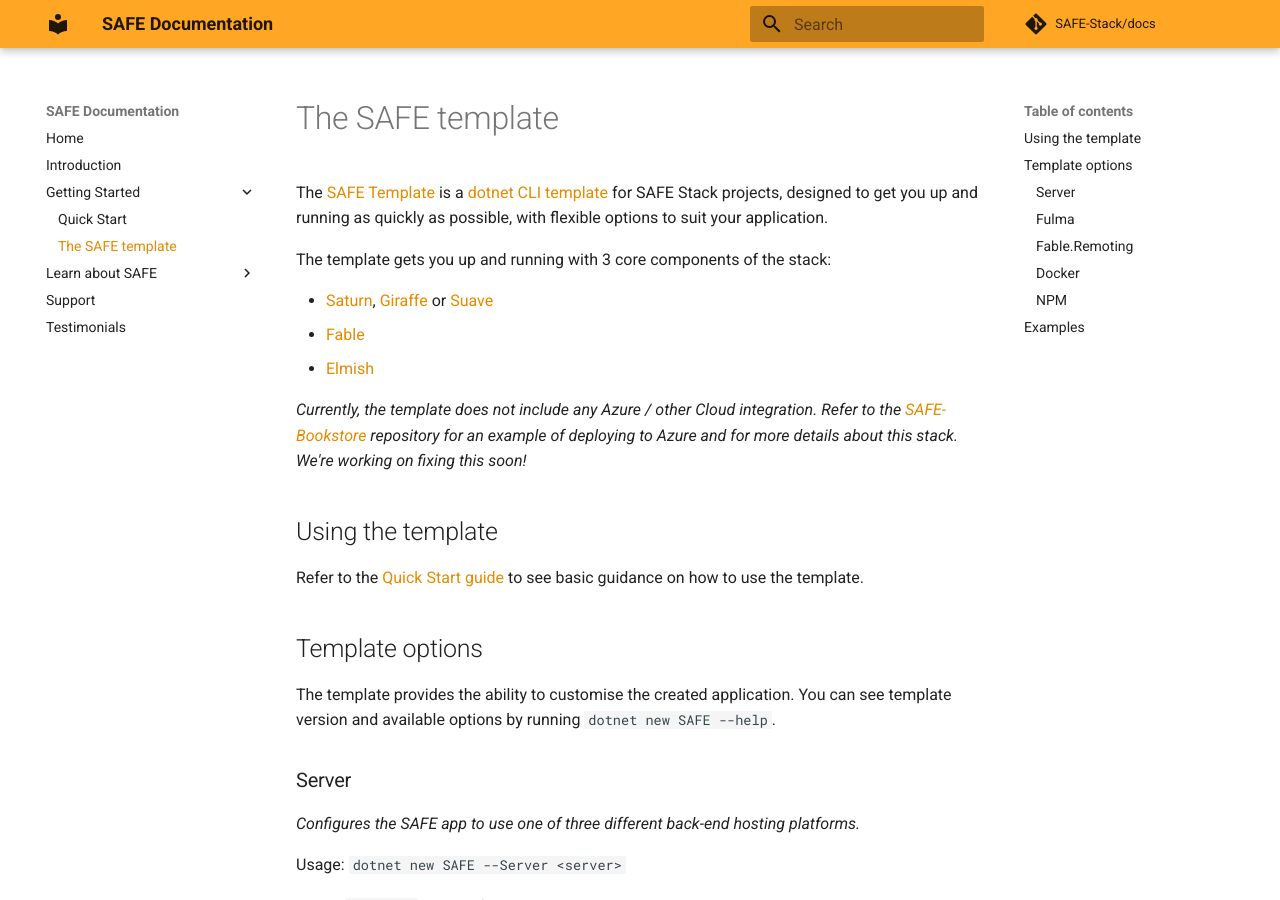
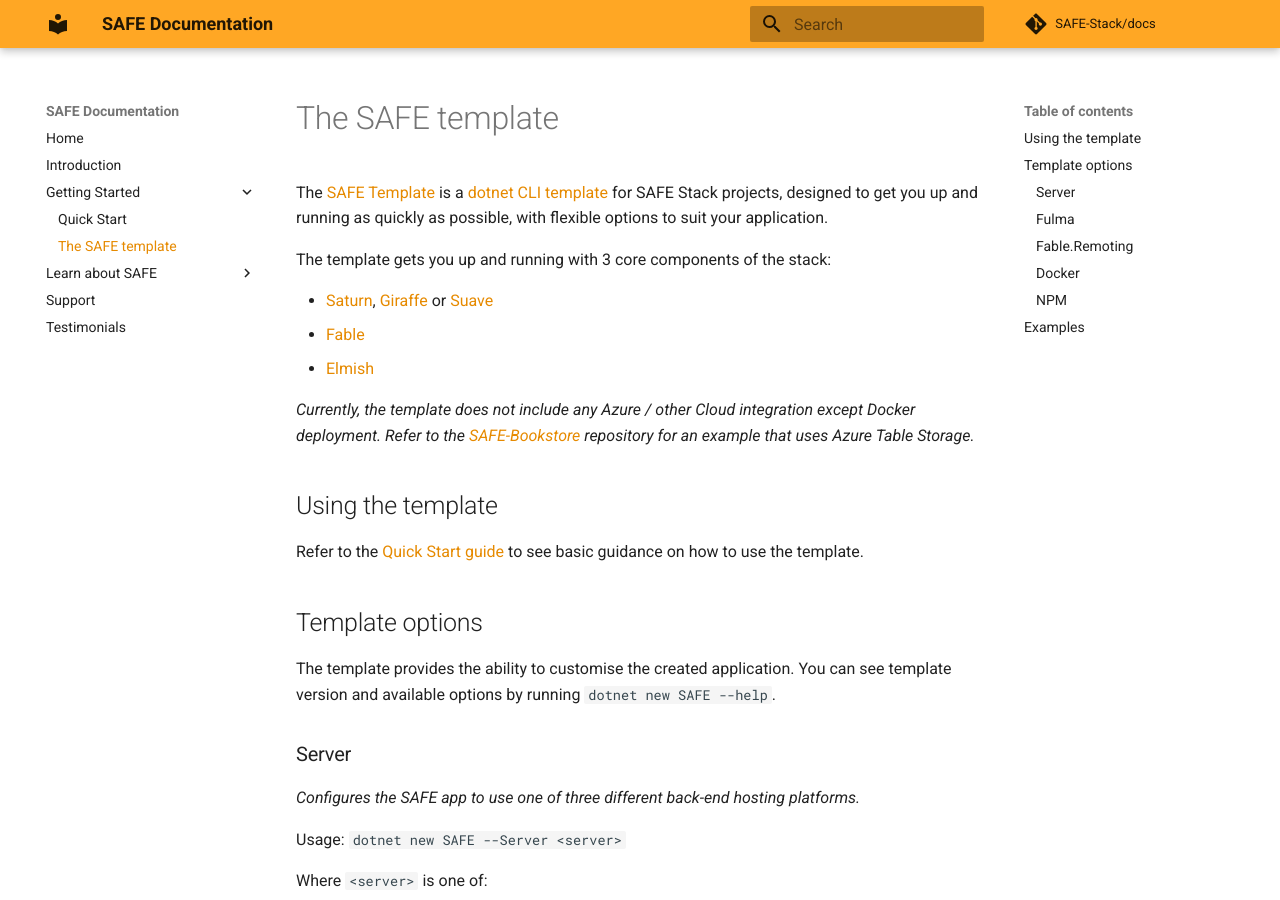
Before and after one commit to SAFE-Stack/docs, an MkDocs documentation site: the page built from docs/safe-template.md, in a window 1280 px wide and 900 px high. Built offline with MkDocs 1.6.1 and Material for MkDocs 9.7.7, drawn with Linux system fonts in a browser that asks for light colours; comment, search, counter and statistics services are not loaded; old or Windows-style settings are respelled for this version of MkDocs.

Commit message:
Update safe-template.md

```diff
--- a/docs/safe-template.md
+++ b/docs/safe-template.md
@@ -6,7 +6,7 @@
 * [Fable](http://fable.io/)
 * [Elmish](https://fable-elmish.github.io/elmish/)
 
-*Currently, the template does not include any Azure / other Cloud integration. Refer to the [SAFE-Bookstore](https://github.com/SAFE-Stack/SAFE-BookStore) repository for an example of deploying to Azure and for more details about this stack. We're working on fixing this soon!*
+*Currently, the template does not include any Azure / other Cloud integration except Docker deployment. Refer to the [SAFE-Bookstore](https://github.com/SAFE-Stack/SAFE-BookStore) repository for an example that uses Azure Table Storage.*
 
 ## Using the template
 Refer to the [Quick Start guide](quickstart.md#create-your-first-safe-app) to see basic guidance on how to use the template.
```
